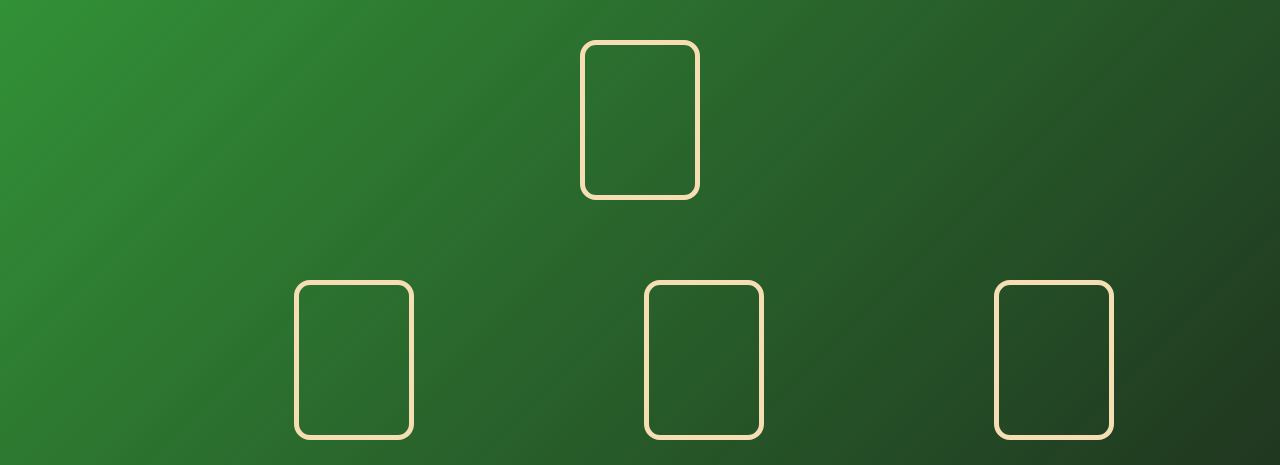
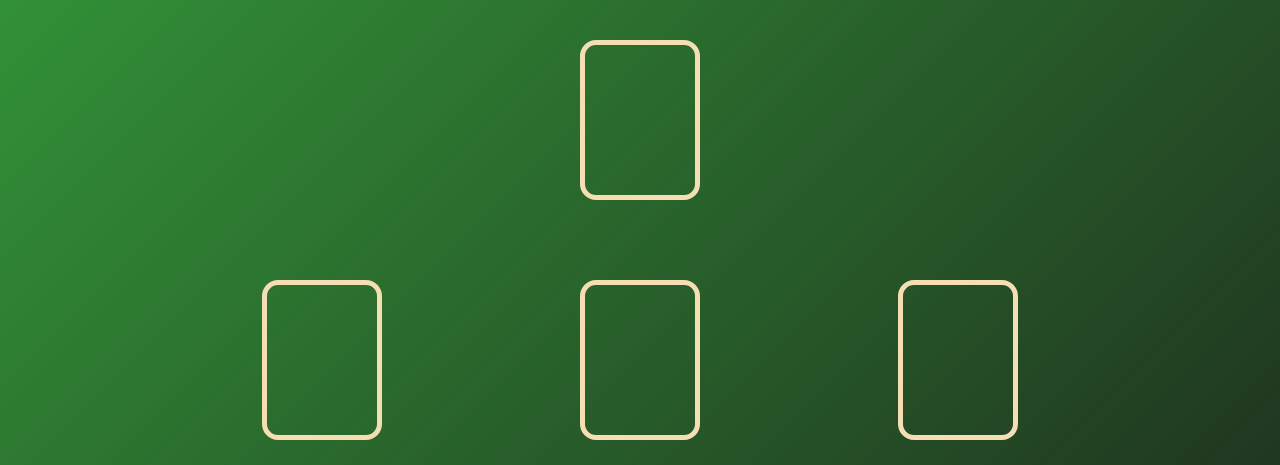
Before and after one commit to cameronbweston/Blackjack-Game, a plain HTML site: page index.html in a window 1280 px wide. Shown: the top 465 px of the page. Drawn offline with nearby package versions, Linux system fonts and the light colour scheme.

Commit message:
Fix bug where gameboard was not lining up correctly

```diff
--- a/css/style.css
+++ b/css/style.css
@@ -35,8 +35,9 @@ body {
 
 #playerGameMats {
     height: 20vh;
-    width: 100vw;
-    margin: 10vh 0 3vh 0;
+    width: 100%;
+    margin: 10vh auto;
+    margin-right: 20vw;
     display: flex;
     flex-direction: row;
     justify-content: center;
@@ -48,6 +49,7 @@ body {
     border-radius: 1em;
     height: 20vh;
     width: 15vh;
+
 }
 
 #dealerStack {
--- a/js/app.js
+++ b/js/app.js
@@ -111,7 +111,6 @@ function dealerTurn() {
     //Flip over dealer's face down card
     dealerCardsEl.firstChild.className = 'card x-large ' + dealerCards[0];
 
-    console.log('done');
     let dealerHandValue = calculateCards(dealerCards);
     let playerHandValue = calculateCards(playerCards);
     console.log(`dealerHandValue: ${dealerHandValue} playerHandValue: ${playerHandValue}`);
@@ -133,7 +132,6 @@ function dealerTurn() {
 
 function calculateCards(playerCardArray) {
     let total = 0;
-    console.log(`playerCardArray: ${playerCardArray}`);
     playerCardArray.forEach(card => {
         let cardValue = String(card).substring(1,3);
         if (cardValue === 'J' || cardValue === 'Q' || cardValue === 'K') {
```
